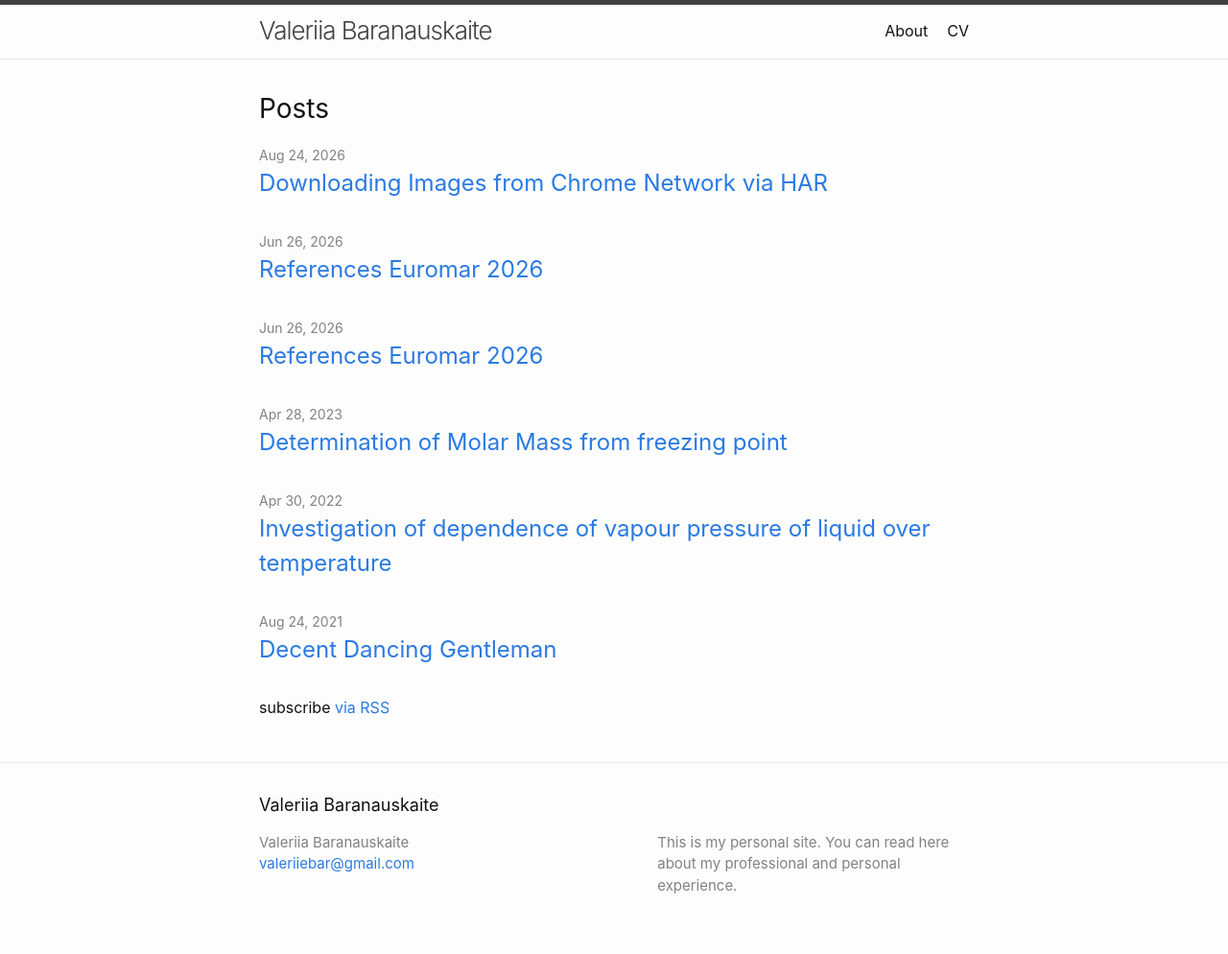
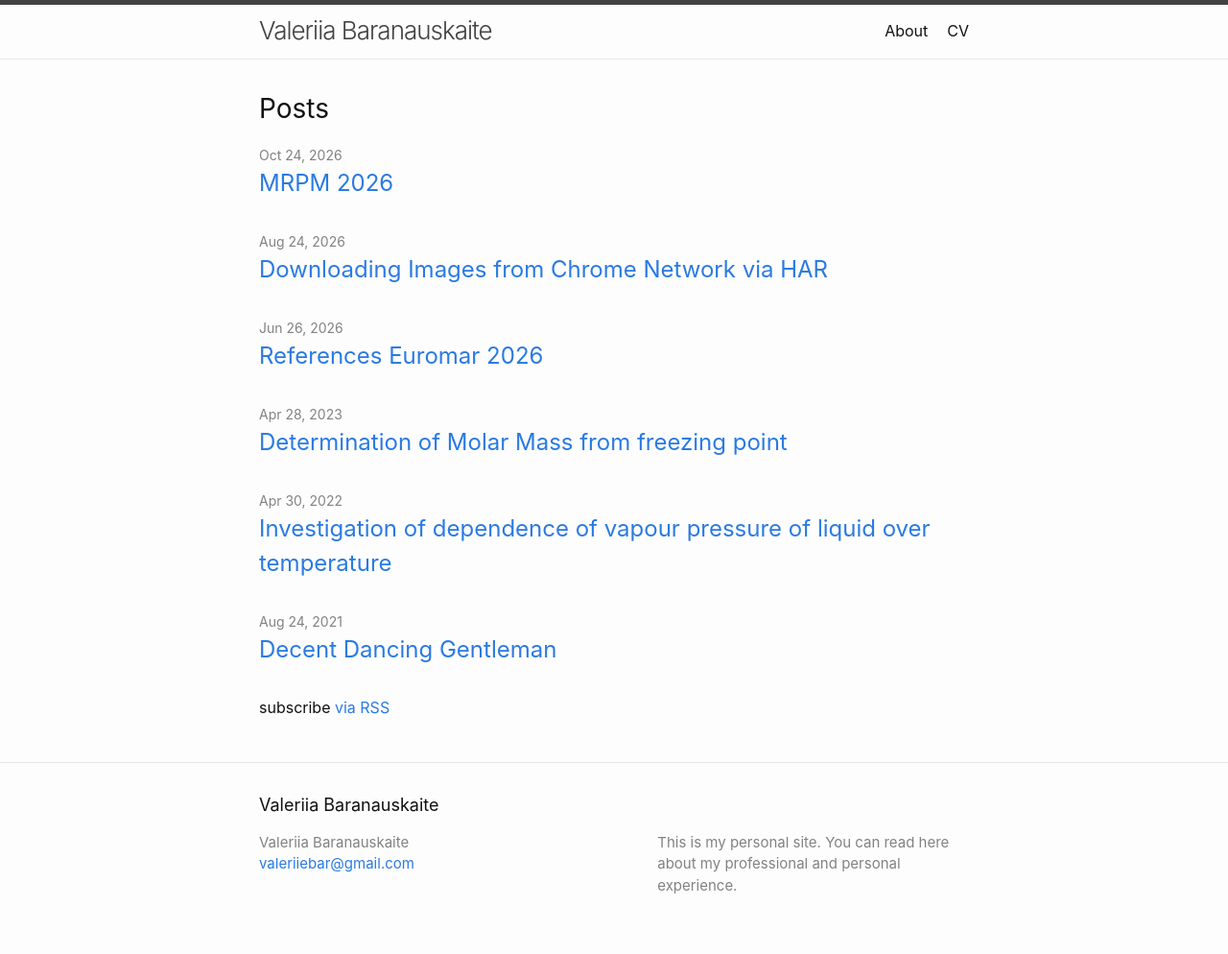
Before and after one commit to timesama/timesama.github.io, a Jekyll site: the page built from index.md, in a window 1280 px wide. Shown: the whole page at 96% size. Built offline with Jekyll 4.4.1, drawn with Linux system fonts in a browser that asks for light colours.

Commit message:
AAAAAAAAAAAAAAAAAAA

```diff
--- a/_posts/2026-06-26-references-mrpmp-2026.md
+++ b/_posts/2026-06-26-references-mrpmp-2026.md
@@ -1,9 +1,9 @@
 ---
 layout: post
-title: "References Euromar 2026"
-date: 2026-06-26
+title: "MRPM 2026"
+date: 2026-10-24
 ---
-# MRPM 2026
+# Poster
 
 [![MRPM 2026 Poster]({{ '/assets/mrpm2026/poster_preview.png' | relative_url }})]({{ '/assets/mrpm2026/poster.pdf' | relative_url }})
 
```
